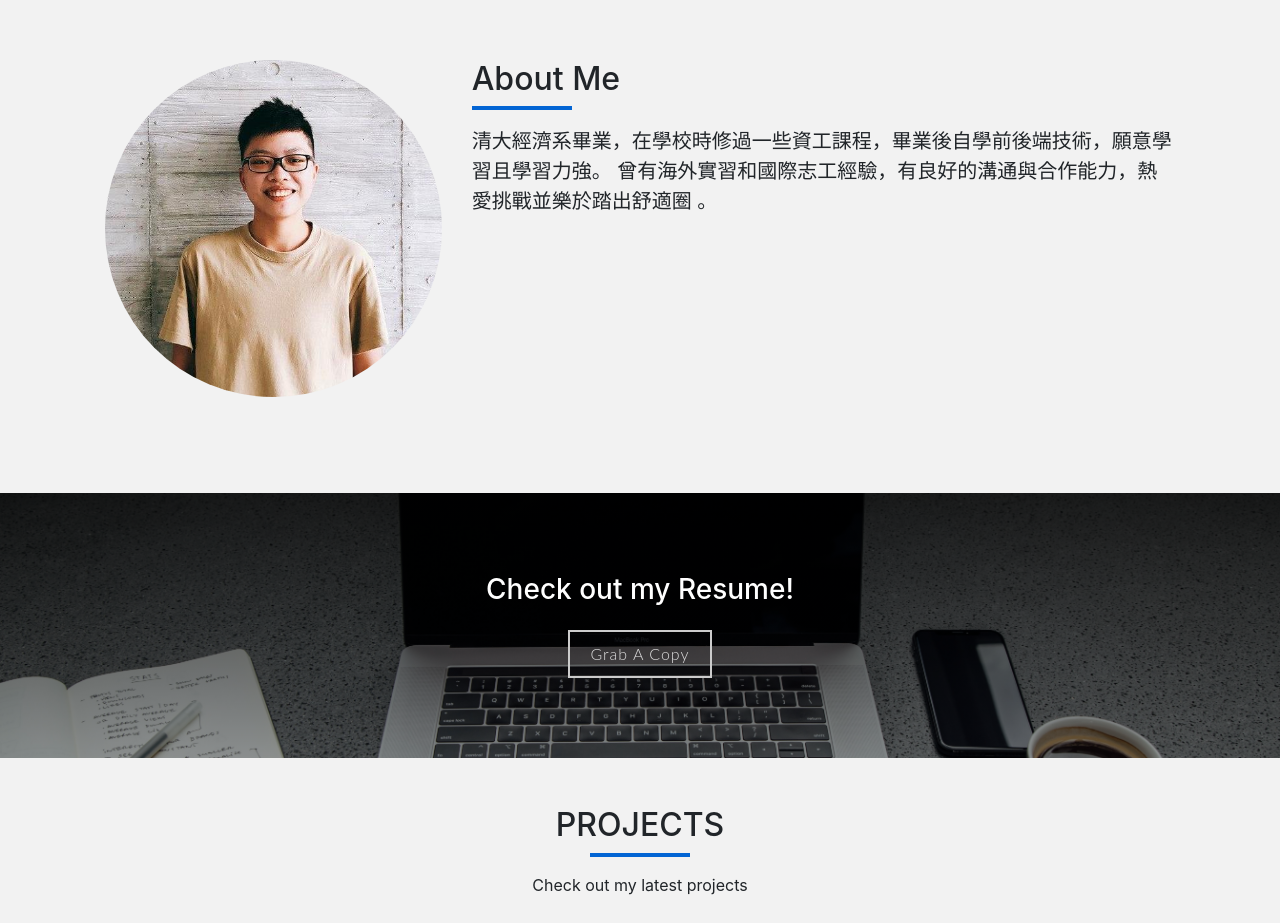
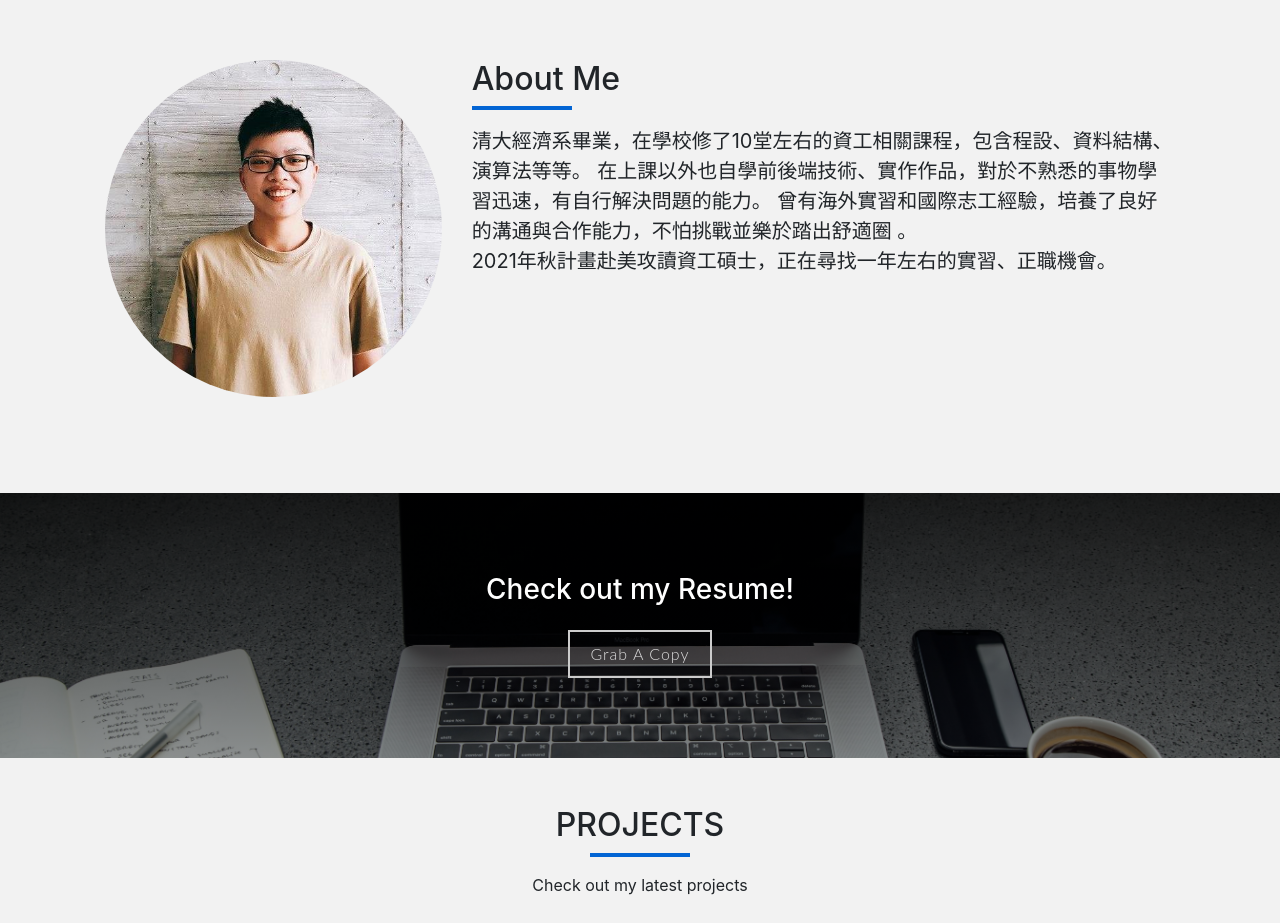
Before and after one commit to tyhuang06/tyhuang_page, a React (Create React App) app: page / in a window 1280 px wide. Shown: the part 820-1743 px from the top of the page. Built offline with nearby package versions, Linux system fonts and the light colour scheme.

Commit message:
Update About

```diff
--- a/src/components/About.js
+++ b/src/components/About.js
@@ -21,8 +21,10 @@ class About extends React.Component {
                                     <h2>About Me</h2>
                                     <div className="line"></div>
                                     <p>
-                                        清大經濟系畢業，在學校時修過一些資工課程，畢業後自學前後端技術，願意學習且學習力強。
-                                        曾有海外實習和國際志工經驗，有良好的溝通與合作能力，熱愛挑戰並樂於踏出舒適圈 。
+                                    清大經濟系畢業，在學校修了10堂左右的資工相關課程，包含程設、資料結構、演算法等等。
+                                    在上課以外也自學前後端技術、實作作品，對於不熟悉的事物學習迅速，有自行解決問題的能力。
+                                    曾有海外實習和國際志工經驗，培養了良好的溝通與合作能力，不怕挑戰並樂於踏出舒適圈 。
+                                    <br />2021年秋計畫赴美攻讀資工碩士，正在尋找一年左右的實習、正職機會。
 
                                     </p>
                                 </Col>
```
